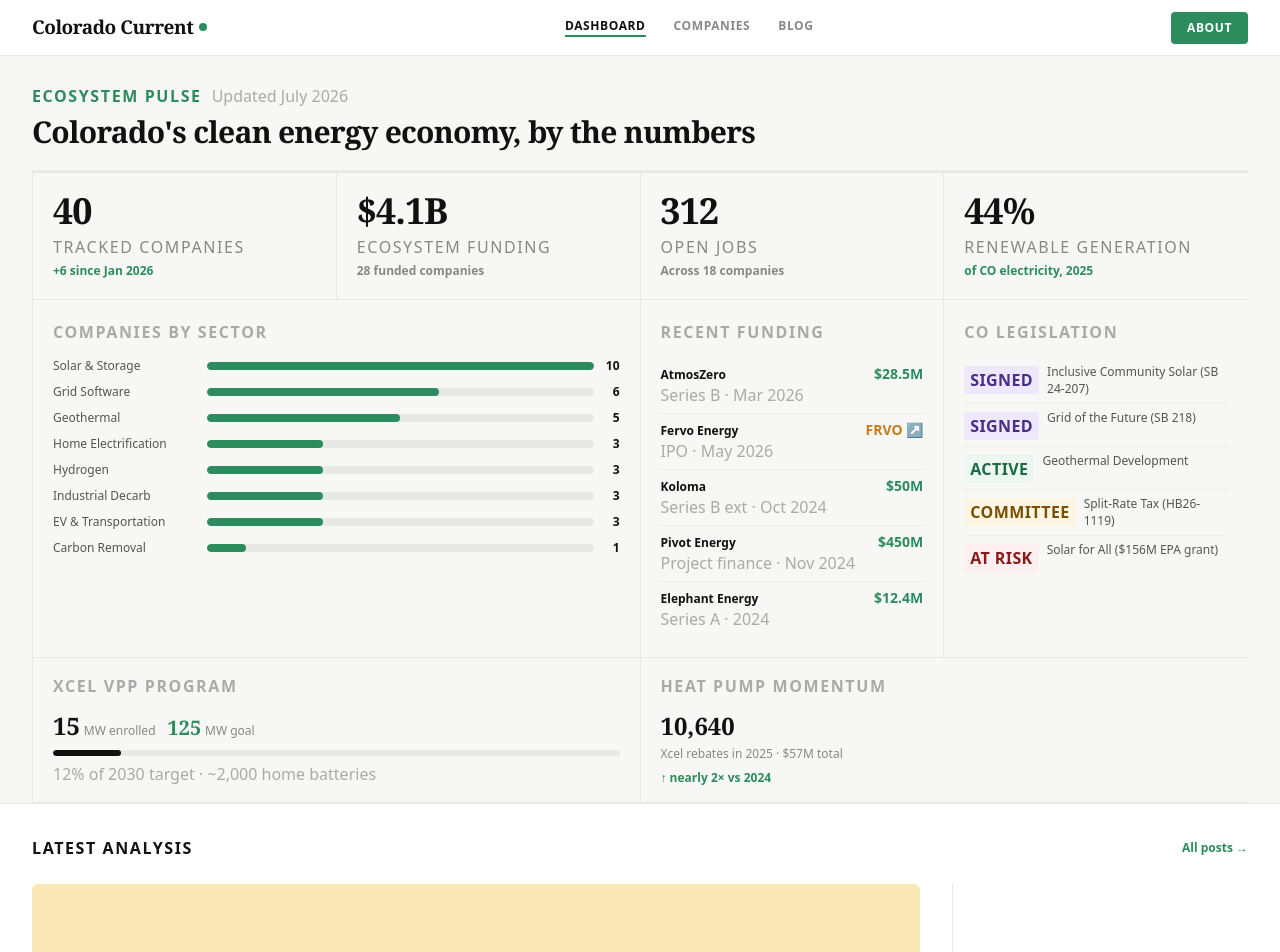
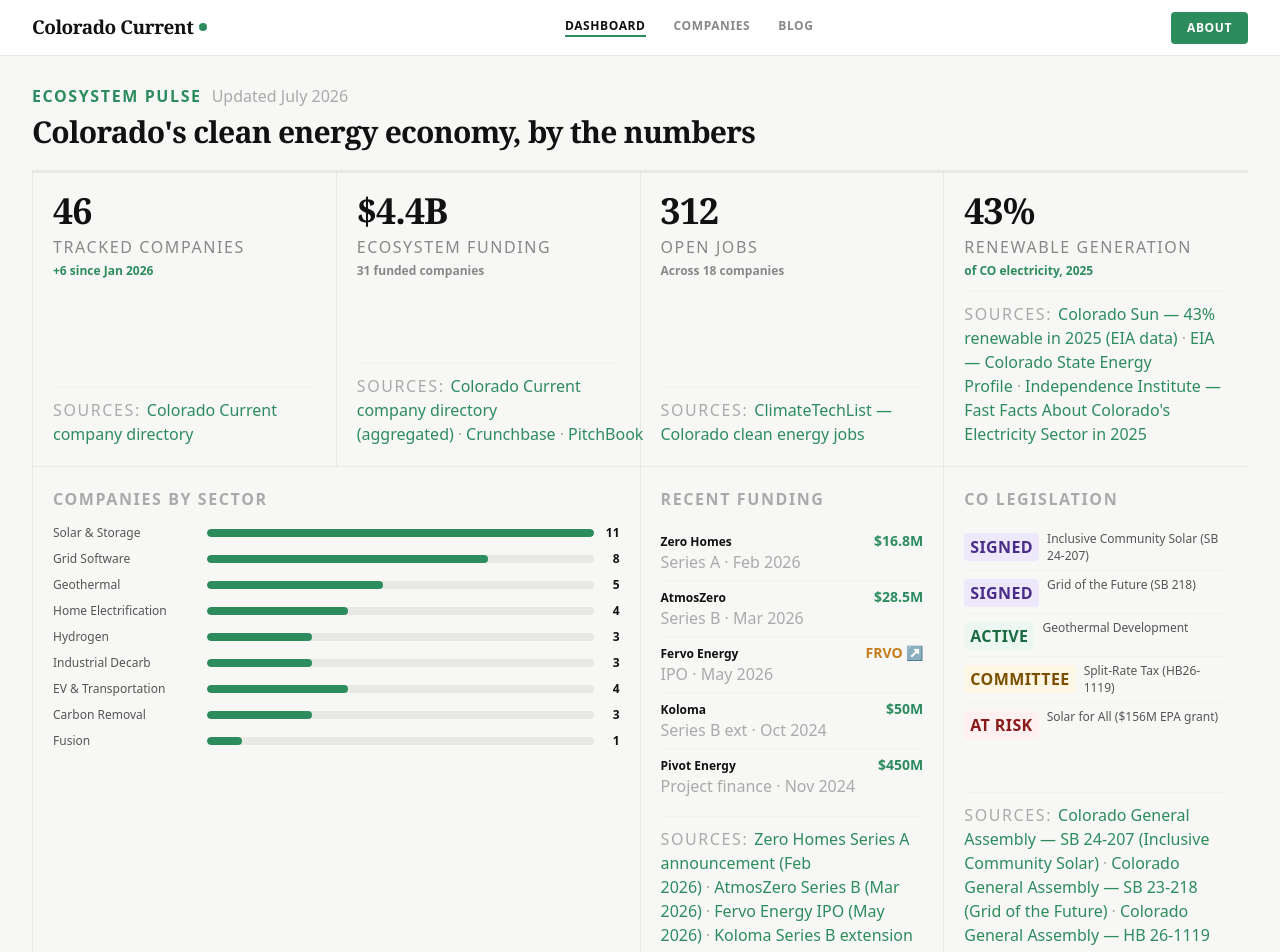
Before and after one commit to FrazRoc/colorado-current, a Next.js app: page / in a window 1280 px wide. Shown: the top 952 px of the page. Built offline with nearby package versions, Linux system fonts and the light colour scheme.

Commit message:
Dashboard data corrections and source citations

```diff
--- a/src/app/page.tsx
+++ b/src/app/page.tsx
@@ -13,6 +13,7 @@
   const featured = posts[0];
   const sidebar = posts.slice(1, 3);
   const lower = posts.slice(3, 6);
+  const { sources } = dashboardData;
 
   return (
     <>
@@ -34,13 +35,22 @@
         </div>
 
         {/* Top 4 metrics */}
-        <MetricsRow metrics={dashboardData.metrics} />
+        <MetricsRow metrics={dashboardData.metrics} sources={sources} />
 
         {/* Second row: sector chart + funding + policy */}
         <div className="grid grid-cols-[2fr_1fr_1fr] border-t border-surface-border border-l border-surface-border">
-          <SectorChart sectors={dashboardData.sectorCounts} />
-          <FundingPanel rounds={dashboardData.recentFunding} />
-          <PolicyPanel legislation={dashboardData.legislation} />
+          <SectorChart
+            sectors={dashboardData.sectorCounts}
+            sources={sources.trackedCompanies}
+          />
+          <FundingPanel
+            rounds={dashboardData.recentFunding}
+            sources={sources.recentFunding}
+          />
+          <PolicyPanel
+            legislation={dashboardData.legislation}
+            sources={sources.legislation}
+          />
         </div>
 
         {/* Third row: VPP + heat pumps */}
@@ -48,6 +58,8 @@
           vppMw={dashboardData.vppMw}
           vppGoal={dashboardData.vppGoal}
           heatPumpRebates={dashboardData.heatPumpRebates}
+          vppSources={sources.vpp}
+          heatPumpSources={sources.heatPumps}
         />
       </section>
 
@@ -76,9 +88,7 @@
           <>
             {/* Featured + sidebar */}
             <div className="grid grid-cols-[3fr_1fr] gap-8 border-b border-surface-border pb-7 mb-7">
-              {featured && (
-                <PostCard post={featured} featured />
-              )}
+              {featured && <PostCard post={featured} featured />}
               <div className="border-l border-surface-border pl-7 flex flex-col gap-0">
                 {sidebar.map((post, i) => (
                   <div
--- a/src/components/dashboard/FundingPanel.tsx
+++ b/src/components/dashboard/FundingPanel.tsx
@@ -1,16 +1,18 @@
-import type { FundingRound } from "@/types";
+import type { FundingRound, DashboardSource } from "@/types";
+import SourceLinks from "./SourceLinks";
 
 interface Props {
   rounds: FundingRound[];
+  sources: DashboardSource[];
 }
 
-export default function FundingPanel({ rounds }: Props) {
+export default function FundingPanel({ rounds, sources }: Props) {
   return (
-    <div className="px-5 py-5 border-r border-surface-border">
+    <div className="px-5 py-5 border-r border-surface-border flex flex-col">
       <div className="text-tag font-sans font-bold uppercase tracking-widest text-ink-faint mb-3.5">
         Recent funding
       </div>
-      <div className="space-y-0">
+      <div className="space-y-0 flex-1">
         {rounds.map((r, i) => (
           <div
             key={i}
@@ -34,6 +36,7 @@
           </div>
         ))}
       </div>
+      <SourceLinks sources={sources} />
     </div>
   );
 }
--- a/src/components/dashboard/MetricsRow.tsx
+++ b/src/components/dashboard/MetricsRow.tsx
@@ -1,16 +1,26 @@
-import type { DashboardMetric } from "@/types";
+import type { DashboardMetric, DashboardSource } from "@/types";
+import SourceLinks from "./SourceLinks";
+
+// Per-metric source mapping keys
+const SOURCE_KEYS = [
+  "trackedCompanies",
+  "ecosystemFunding",
+  "openJobs",
+  "renewableGeneration",
+] as const;
 
 interface Props {
   metrics: DashboardMetric[];
+  sources: Record<string, DashboardSource[]>;
 }
 
-export default function MetricsRow({ metrics }: Props) {
+export default function MetricsRow({ metrics, sources }: Props) {
   return (
     <div className="grid grid-cols-4 border-t-[3px] border-ink border-l border-surface-border">
       {metrics.map((m, i) => (
         <div
           key={i}
-          className="px-5 py-5 border-r border-surface-border last:border-r-0"
+          className="px-5 py-5 border-r border-surface-border last:border-r-0 flex flex-col"
         >
           <div className="text-4xl font-serif font-extrabold text-ink leading-none tracking-tight">
             {m.value}
@@ -27,6 +37,9 @@
               {m.delta}
             </div>
           )}
+          <div className="mt-auto">
+            <SourceLinks sources={sources[SOURCE_KEYS[i]] || []} />
+          </div>
         </div>
       ))}
     </div>
--- a/src/components/dashboard/PolicyPanel.tsx
+++ b/src/components/dashboard/PolicyPanel.tsx
@@ -1,17 +1,19 @@
-import type { Legislation } from "@/types";
+import type { Legislation, DashboardSource } from "@/types";
 import { LEGISLATION_STYLES } from "@/lib/sectors";
+import SourceLinks from "./SourceLinks";
 
 interface Props {
   legislation: Legislation[];
+  sources: DashboardSource[];
 }
 
-export default function PolicyPanel({ legislation }: Props) {
+export default function PolicyPanel({ legislation, sources }: Props) {
   return (
-    <div className="px-5 py-5">
+    <div className="px-5 py-5 flex flex-col">
       <div className="text-tag font-sans font-bold uppercase tracking-widest text-ink-faint mb-3.5">
         CO legislation
       </div>
-      <div className="space-y-0">
+      <div className="space-y-0 flex-1">
         {legislation.map((item, i) => {
           const style = LEGISLATION_STYLES[item.status] || {
             bg: "#f5f5f3",
@@ -35,6 +37,7 @@
           );
         })}
       </div>
+      <SourceLinks sources={sources} />
     </div>
   );
 }
--- a/src/components/dashboard/SectorChart.tsx
+++ b/src/components/dashboard/SectorChart.tsx
@@ -1,16 +1,20 @@
+import type { DashboardSource } from "@/types";
+import SourceLinks from "./SourceLinks";
+
 interface Props {
   sectors: { name: string; count: number }[];
+  sources: DashboardSource[];
 }
 
-export default function SectorChart({ sectors }: Props) {
+export default function SectorChart({ sectors, sources }: Props) {
   const max = Math.max(...sectors.map((s) => s.count));
 
   return (
-    <div className="px-5 py-5 border-r border-surface-border">
+    <div className="px-5 py-5 border-r border-surface-border flex flex-col">
       <div className="text-tag font-sans font-bold uppercase tracking-widest text-ink-faint mb-3.5">
         Companies by sector
       </div>
-      <div className="space-y-2.5">
+      <div className="space-y-2.5 flex-1">
         {sectors.map((s) => (
           <div key={s.name} className="flex items-center gap-2.5">
             <div className="text-xs font-sans text-ink-secondary w-36 flex-shrink-0">
@@ -28,6 +32,7 @@
           </div>
         ))}
       </div>
+      <SourceLinks sources={sources} />
     </div>
   );
 }
--- /dev/null
+++ b/src/components/dashboard/SourceLinks.tsx
@@ -0,0 +1,32 @@
+import type { DashboardSource } from "@/types";
+
+interface Props {
+  sources: DashboardSource[];
+}
+
+export default function SourceLinks({ sources }: Props) {
+  if (!sources || sources.length === 0) return null;
+
+  return (
+    <div className="mt-3 pt-2.5 border-t border-surface-divider">
+      <span className="text-2xs font-sans text-ink-faint uppercase tracking-widest mr-1.5">
+        Sources:
+      </span>
+      {sources.map((s, i) => (
+        <span key={i}>
+          <a
+            href={s.url}
+            target={s.url.startsWith("http") ? "_blank" : undefined}
+            rel={s.url.startsWith("http") ? "noopener noreferrer" : undefined}
+            className="text-2xs font-sans text-cc-green hover:underline"
+          >
+            {s.label}
+          </a>
+          {i < sources.length - 1 && (
+            <span className="text-ink-faint text-2xs mx-1">·</span>
+          )}
+        </span>
+      ))}
+    </div>
+  );
+}
--- a/src/components/dashboard/StatPanel.tsx
+++ b/src/components/dashboard/StatPanel.tsx
@@ -1,16 +1,21 @@
+import type { DashboardSource } from "@/types";
+import SourceLinks from "./SourceLinks";
+
 interface Props {
   vppMw: number;
   vppGoal: number;
   heatPumpRebates: number;
+  vppSources: DashboardSource[];
+  heatPumpSources: DashboardSource[];
 }
 
-export default function StatPanel({ vppMw, vppGoal, heatPumpRebates }: Props) {
+export default function StatPanel({ vppMw, vppGoal, heatPumpRebates, vppSources, heatPumpSources }: Props) {
   const pct = Math.round((vppMw / vppGoal) * 100);
 
   return (
     <div className="grid grid-cols-2 border-t border-surface-border border-l border-surface-border">
       {/* VPP */}
-      <div className="px-5 py-4 border-r border-surface-border border-b border-surface-border">
+      <div className="px-5 py-4 border-r border-surface-border border-b border-surface-border flex flex-col">
         <div className="text-tag font-sans font-bold uppercase tracking-widest text-ink-faint mb-3">
           Xcel VPP program
         </div>
@@ -30,13 +35,16 @@
             style={{ width: `${pct}%` }}
           />
         </div>
-        <div className="text-2xs font-sans text-ink-faint">
-          {pct}% of 2030 target · ~2,000 home batteries
+        <div className="text-2xs font-sans text-ink-faint mb-1">
+          {pct}% of 2030 target · ~1,000 home batteries
+        </div>
+        <div className="mt-auto">
+          <SourceLinks sources={vppSources} />
         </div>
       </div>
 
       {/* Heat pumps */}
-      <div className="px-5 py-4 border-b border-surface-border">
+      <div className="px-5 py-4 border-b border-surface-border flex flex-col">
         <div className="text-tag font-sans font-bold uppercase tracking-widest text-ink-faint mb-3">
           Heat pump momentum
         </div>
@@ -46,8 +54,11 @@
         <div className="text-xs font-sans text-ink-muted mb-2">
           Xcel rebates in 2025 · $57M total
         </div>
-        <div className="text-xs font-sans font-semibold text-cc-green">
+        <div className="text-xs font-sans font-semibold text-cc-green mb-1">
           ↑ nearly 2× vs 2024
+        </div>
+        <div className="mt-auto">
+          <SourceLinks sources={heatPumpSources} />
         </div>
       </div>
     </div>
--- a/src/data/dashboard.ts
+++ b/src/data/dashboard.ts
@@ -5,15 +5,15 @@
 
   metrics: [
     {
-      value: "40",
+      value: "46",
       label: "Tracked companies",
       delta: "+6 since Jan 2026",
       deltaPositive: true,
     },
     {
-      value: "$4.1B",
+      value: "$4.4B",
       label: "Ecosystem funding",
-      delta: "28 funded companies",
+      delta: "31 funded companies",
       deltaPositive: false,
     },
     {
@@ -23,7 +23,7 @@
       deltaPositive: false,
     },
     {
-      value: "44%",
+      value: "43%",
       label: "Renewable generation",
       delta: "of CO electricity, 2025",
       deltaPositive: true,
@@ -31,17 +31,25 @@
   ],
 
   sectorCounts: [
-    { name: "Solar & Storage", count: 10 },
-    { name: "Grid Software", count: 6 },
+    { name: "Solar & Storage", count: 11 },
+    { name: "Grid Software", count: 8 },
     { name: "Geothermal", count: 5 },
-    { name: "Home Electrification", count: 3 },
+    { name: "Home Electrification", count: 4 },
     { name: "Hydrogen", count: 3 },
     { name: "Industrial Decarb", count: 3 },
-    { name: "EV & Transportation", count: 3 },
-    { name: "Carbon Removal", count: 1 },
+    { name: "EV & Transportation", count: 4 },
+    { name: "Carbon Removal", count: 3 },
+    { name: "Fusion", count: 1 },
   ],
 
   recentFunding: [
+    {
+      company: "Zero Homes",
+      amount: "$16.8M",
+      type: "Series A",
+      sector: "Home Electrification",
+      date: "Feb 2026",
+    },
     {
       company: "AtmosZero",
       amount: "$28.5M",
@@ -71,13 +79,6 @@
       sector: "Solar",
       date: "Nov 2024",
     },
-    {
-      company: "Elephant Energy",
-      amount: "$12.4M",
-      type: "Series A",
-      sector: "Home Electrification",
-      date: "2024",
-    },
   ],
 
   legislation: [
@@ -103,9 +104,50 @@
     },
   ],
 
-  vppMw: 15,
+  vppMw: 10,
   vppGoal: 125,
   heatPumpRebates: 10640,
+
+  // Sources for every dashboard metric — displayed as citations on the site
+  sources: {
+    trackedCompanies: [
+      { label: "Colorado Current company directory", url: "/companies" },
+    ],
+    ecosystemFunding: [
+      { label: "Colorado Current company directory (aggregated)", url: "/companies" },
+      { label: "Crunchbase", url: "https://crunchbase.com" },
+      { label: "PitchBook", url: "https://pitchbook.com" },
+    ],
+    openJobs: [
+      { label: "ClimateTechList — Colorado clean energy jobs", url: "https://climatetechlist.com" },
+    ],
+    renewableGeneration: [
+      { label: "Colorado Sun — 43% renewable in 2025 (EIA data)", url: "https://coloradosun.com/2026/04/10/colorado-renewable-energy/" },
+      { label: "EIA — Colorado State Energy Profile", url: "https://www.eia.gov/state/print.php?sid=CO" },
+      { label: "Independence Institute — Fast Facts About Colorado's Electricity Sector in 2025", url: "https://i2i.org/fast-facts-about-colorados-electricity-sector-in-2025/" },
+    ],
+    vpp: [
+      { label: "Utility Dive — Enphase expands VPP support in Colorado (Feb 2025)", url: "https://www.utilitydive.com/news/enphase-vpp-colorado-xcel-energy-battery-connect/739834/" },
+      { label: "Itron — Xcel Energy to Deploy Advanced VPP in Colorado (Mar 2025)", url: "https://investors.itron.com/news-releases/news-release-details/xcel-energy-deploy-advanced-virtual-power-plant-colorado-itron" },
+      { label: "SEPA/NCCETC — States and utilities took 106 VPP actions in 2025", url: "https://pv-magazine-usa.com/2026/02/02/states-and-utilities-took-106-actions-to-advance-vpps-in-2025-sepa-report/" },
+    ],
+    heatPumps: [
+      { label: "Colorado Sun — Heat pump installations more than doubled in 2025 (Feb 2026)", url: "https://coloradosun.com/2026/02/19/heat-pump-colorado-rebates-contractors/" },
+    ],
+    legislation: [
+      { label: "Colorado General Assembly — SB 24-207 (Inclusive Community Solar)", url: "https://leg.colorado.gov/bills/sb24-207" },
+      { label: "Colorado General Assembly — SB 23-218 (Grid of the Future)", url: "https://leg.colorado.gov/bills/sb23-218" },
+      { label: "Colorado General Assembly — HB 26-1119 (Split-Rate Tax)", url: "https://leg.colorado.gov/bills/hb26-1119" },
+      { label: "EPA — Solar for All program status", url: "https://www.epa.gov/greenhouse-gas-reduction-fund/solar-all" },
+    ],
+    recentFunding: [
+      { label: "Zero Homes Series A announcement (Feb 2026)", url: "https://www.zerohomes.com/blog/series-a-announcement" },
+      { label: "AtmosZero Series B (Mar 2026)", url: "https://www.businesswire.com/news/home/20260301/en/AtmosZero-Raises-Series-B" },
+      { label: "Fervo Energy IPO (May 2026)", url: "https://www.sec.gov/cgi-bin/browse-edgar?action=getcompany&company=fervo&CIK=&type=S-1" },
+      { label: "Koloma Series B extension (Oct 2024)", url: "https://tracxn.com/d/companies/koloma" },
+      { label: "Pivot Energy project finance (Nov 2024)", url: "https://inven.ai/company/pivot-energy" },
+    ],
+  },
 };
 
 export default dashboardData;
--- a/src/types/index.ts
+++ b/src/types/index.ts
@@ -75,6 +75,11 @@
   bill?: string;
 }
 
+export interface DashboardSource {
+  label: string;
+  url: string;
+}
+
 export interface DashboardData {
   metrics: DashboardMetric[];
   sectorCounts: { name: string; count: number }[];
@@ -84,4 +89,14 @@
   vppGoal: number;
   heatPumpRebates: number;
   updatedAt: string;
+  sources: {
+    trackedCompanies: DashboardSource[];
+    ecosystemFunding: DashboardSource[];
+    openJobs: DashboardSource[];
+    renewableGeneration: DashboardSource[];
+    vpp: DashboardSource[];
+    heatPumps: DashboardSource[];
+    legislation: DashboardSource[];
+    recentFunding: DashboardSource[];
+  };
 }
```
